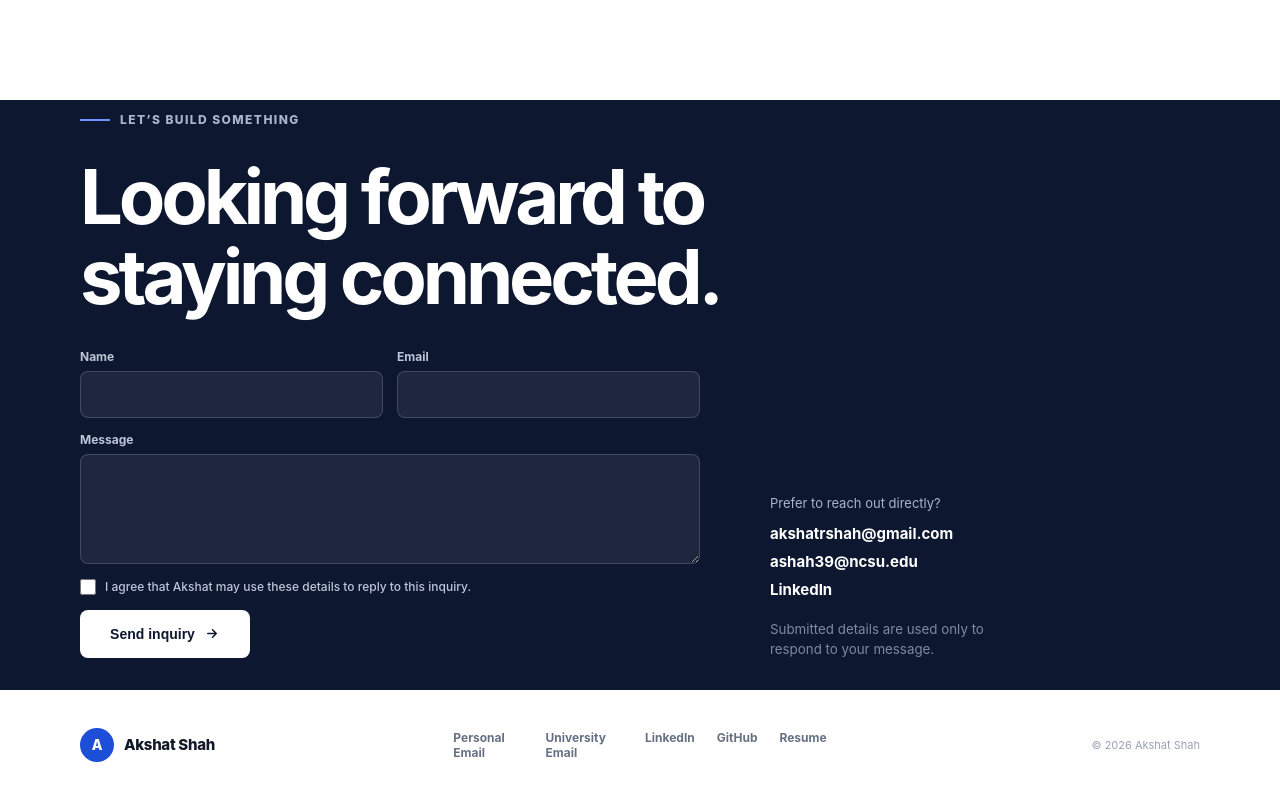
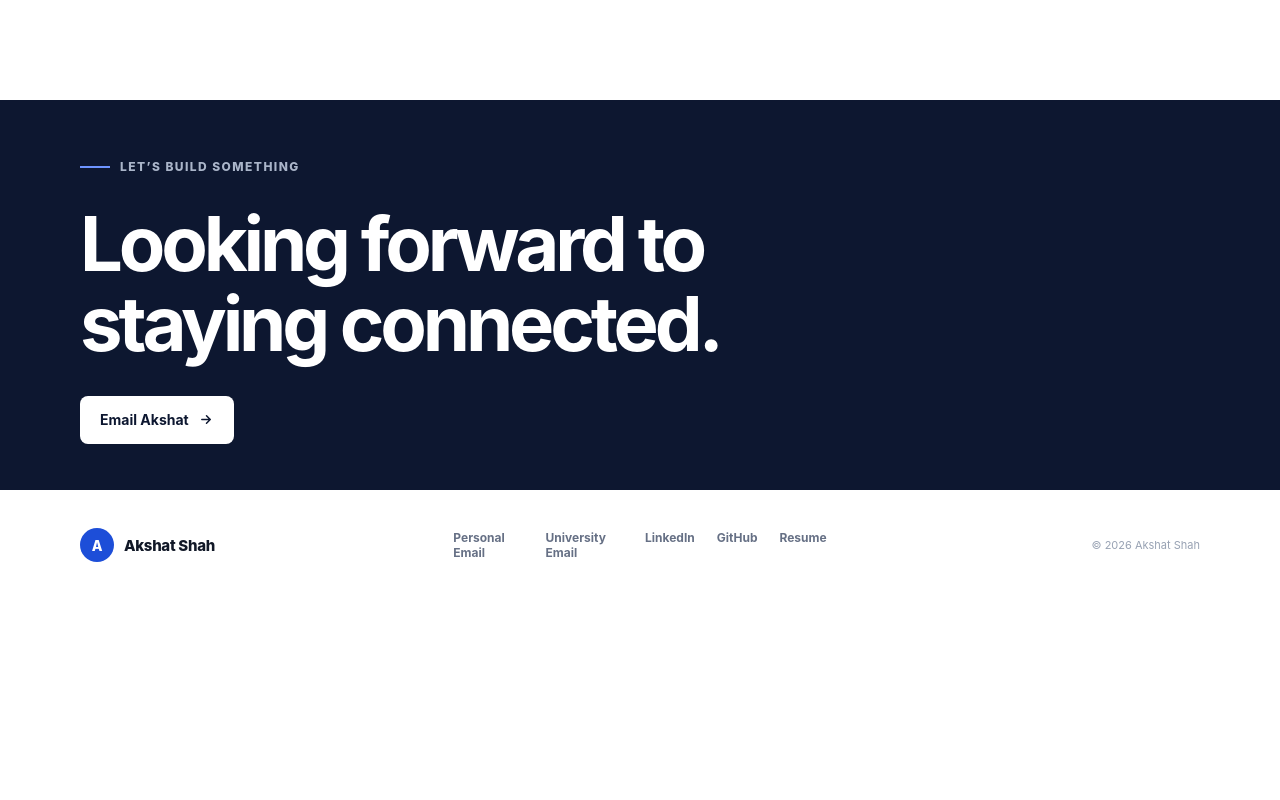
Before and after one commit to akshatrshah/akshatrshah.github.io, a plain HTML site: page index.html in a window 1280 px wide. Shown: the part 5894-6694 px from the top of the page. After the commit the page ends 6494 px from the top, so only its background shows below. Drawn offline with Linux system fonts and the light colour scheme.

Commit message:
Remove third-party contact form
Co-authored-by: Copilot <223556219+Copilot@users.noreply.github.com>

```diff
--- a/index.html
+++ b/index.html
@@ -404,44 +404,10 @@
         <div class="shell contact-inner">
           <p class="eyebrow light"><span></span> Let’s build something</p>
           <h2>Looking forward to<br />staying connected.</h2>
-          <div class="contact-grid">
-            <form class="contact-form" action="https://formsubmit.co/akshatrshah@gmail.com" method="POST">
-              <input type="hidden" name="_subject" value="New portfolio website message">
-              <input type="hidden" name="_template" value="table">
-              <input type="hidden" name="_captcha" value="false">
-              <input type="hidden" name="_next" value="https://akshatrshah.github.io/?sent=1#contact">
-              <input type="text" name="_honey" tabindex="-1" autocomplete="off" aria-hidden="true" class="form-honey">
-
-              <label>
-                Name
-                <input type="text" name="name" autocomplete="name" required>
-              </label>
-              <label>
-                Email
-                <input type="email" name="email" autocomplete="email" required>
-              </label>
-              <label>
-                Message
-                <textarea name="message" rows="4" required></textarea>
-              </label>
-              <label class="consent-label">
-                <input type="checkbox" name="consent" value="I agree to be contacted" required>
-                <span>I agree that Akshat may use these details to reply to this inquiry.</span>
-              </label>
-              <button class="button button-light" type="submit">
-                Send inquiry
-                <svg viewBox="0 0 16 16" aria-hidden="true"><path d="M3 8h9m-4-4 4 4-4 4" /></svg>
-              </button>
-              <p class="form-status" role="status" aria-live="polite"></p>
-            </form>
-            <div class="contact-direct">
-              <p>Prefer to reach out directly?</p>
-              <a href="mailto:akshatrshah@gmail.com">akshatrshah@gmail.com</a>
-              <a href="mailto:ashah39@ncsu.edu">ashah39@ncsu.edu</a>
-              <a href="https://www.linkedin.com/in/akshat-shah-3542201ba" target="_blank" rel="noopener">LinkedIn</a>
-              <small>Submitted details are used only to respond to your message.</small>
-            </div>
-          </div>
+          <a class="button button-light" href="mailto:akshatrshah@gmail.com?subject=Hello%20Akshat">
+            Email Akshat
+            <svg viewBox="0 0 16 16" aria-hidden="true"><path d="M3 8h9m-4-4 4 4-4 4" /></svg>
+          </a>
         </div>
       </section>
     </main>
--- a/script.js
+++ b/script.js
@@ -19,11 +19,3 @@ navLinks.addEventListener("click", (event) => {
 });
 
 document.querySelector("#year").textContent = new Date().getFullYear();
-
-const url = new URL(window.location.href);
-if (url.searchParams.get("sent") === "1") {
-  const formStatus = document.querySelector(".form-status");
-  if (formStatus) {
-    formStatus.textContent = "Thanks — looking forward to staying connected.";
-  }
-}
```
Also changed, not shown: 1 other file.
